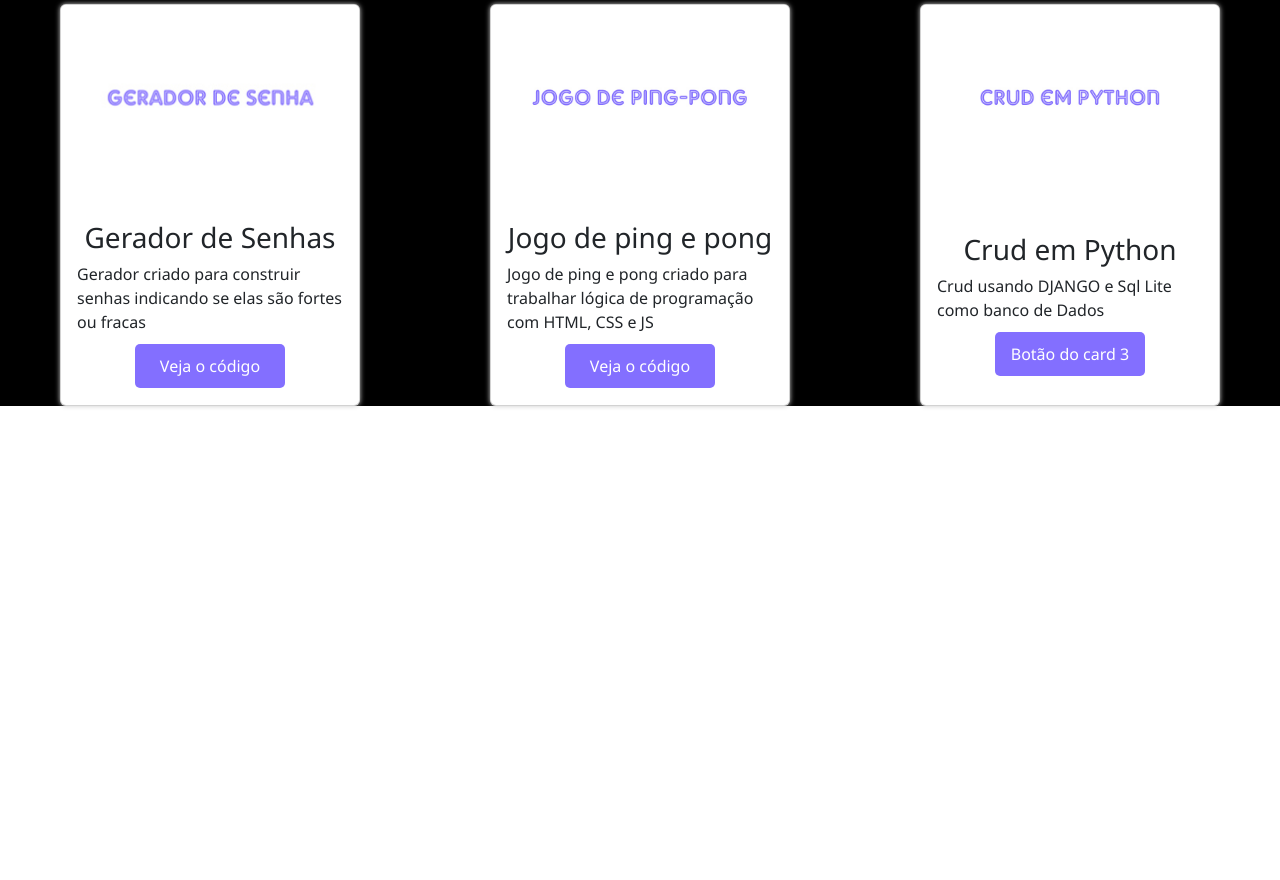
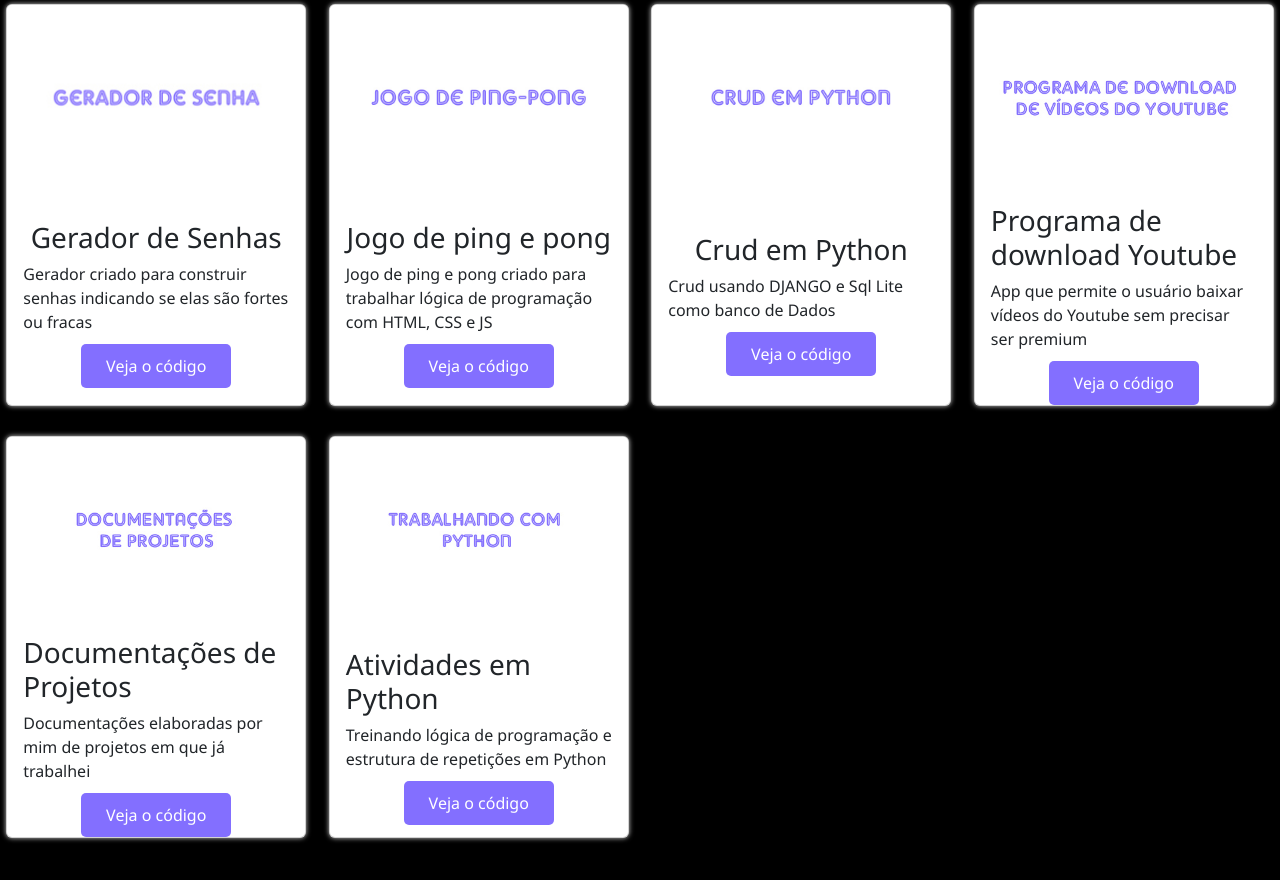
Before and after one commit to beatrizliramartins/Site, a plain HTML site: page Trabalhos.html in a window 1280 px wide. Shown: the part 234-1114 px from the top of the page. Before the commit the page ends 800 px from the top, so only its background shows below. Drawn offline with nearby package versions, Linux system fonts and the light colour scheme.

Commit message:
Ajustes responsivos | Ajustes no Scroll

```diff
--- a/Trabalhos.html
+++ b/Trabalhos.html
@@ -41,11 +41,38 @@
         <div class="card-body">
           <h3>Crud em Python</h3>
           <p>Crud usando DJANGO e Sql Lite como banco de Dados</p>
-          <a href="https://github.com/beatrizliramartins/CRUD-PYTHON-DJANGO"><button>Botão do card 3</button></a>
+          <a href="https://github.com/beatrizliramartins/CRUD-PYTHON-DJANGO"><button>Veja o código</button></a>
         </div>
       </div>
+
+      <div class="card">
+        <img src="download-youtube.jpg" alt="Imagem do card">
+        <div class="card-body">
+          <h3>Programa de download Youtube</h3>
+          <p>App que permite o usuário baixar vídeos do Youtube sem precisar ser premium</p>
+          <a href="https://github.com/beatrizliramartins/Conversor-Youtube"><button>Veja o código</button></a>
+        </div>
+      </div>
+
+      <div class="card">
+        <img src="documentaccoes-projetos.jpg" alt="Imagem do card">
+        <div class="card-body">
+          <h3>Documentações de Projetos</h3>
+          <p>Documentações elaboradas por mim de projetos em que já trabalhei</p>
+          <a href="hhttps://github.com/beatrizliramartins/Documentacoes-Projetos"><button>Veja o código</button></a>
+        </div>
+      </div>
+
+      <div class="card">
+        <img src="trabalhando-com-python.jpg" alt="Imagem do card">
+        <div class="card-body">
+          <h3>Atividades em Python</h3>
+          <p>Treinando lógica de programação e estrutura de repetições em Python</p>
+          <a href="https://github.com/beatrizliramartins/AtividadePython"><button>Veja o código</button></a>
+        </div>
+      </div>
+
     </div>
-
   </div>
 </body>
 </html>
--- a/style.css
+++ b/style.css
@@ -12,7 +12,7 @@
 }
 
 body {
-    overflow: hidden;
+    overflow: auto;
 
 }
 
@@ -138,6 +138,8 @@ button:hover{
 
 .back-trabalhos {
     background: black;
+    width: 100%;
+    height: 400rem;
 }
 
 .foto {
@@ -193,13 +195,11 @@ button:hover{
 }
 
 
-
-@import url('https://fonts.googleapis.com/css2?family=Open+Sans:wght@500&display=swap');
-@media screen and (max-width: 768px) {
+@media screen and (max-width: 1768px) {
 
     .background {
         width: 100%;
-        height: 100%;
+        height: 100vh;
 
     }
     .cabecalho-link {
@@ -230,14 +230,14 @@ button:hover{
         text-align: center;
     }
     .text p {
-        padding-left: 50px;
+        padding-left: 30px;
         text-align: center;
     }
 
     button {
         justify-content: center;
         text-align: center;
-        margin-left: 40px;
+        margin-left: 5px;
 
 
     }
@@ -245,13 +245,13 @@ button:hover{
     .redes-sociais {
         justify-content: center;
         align-items: center;
-        padding-left: 140px;
+        padding-left: 110px;
     }
 
     .btn {
         justify-content: center;
         margin: 20px;
-        margin-left: 140px;
+        margin-left: 110px;
 
     }
 
```
Also changed, not shown: documentaccoes-projetos.jpg (added), download-youtube.jpg (added), trabalhando-com-python.jpg (added), 1 other file.
